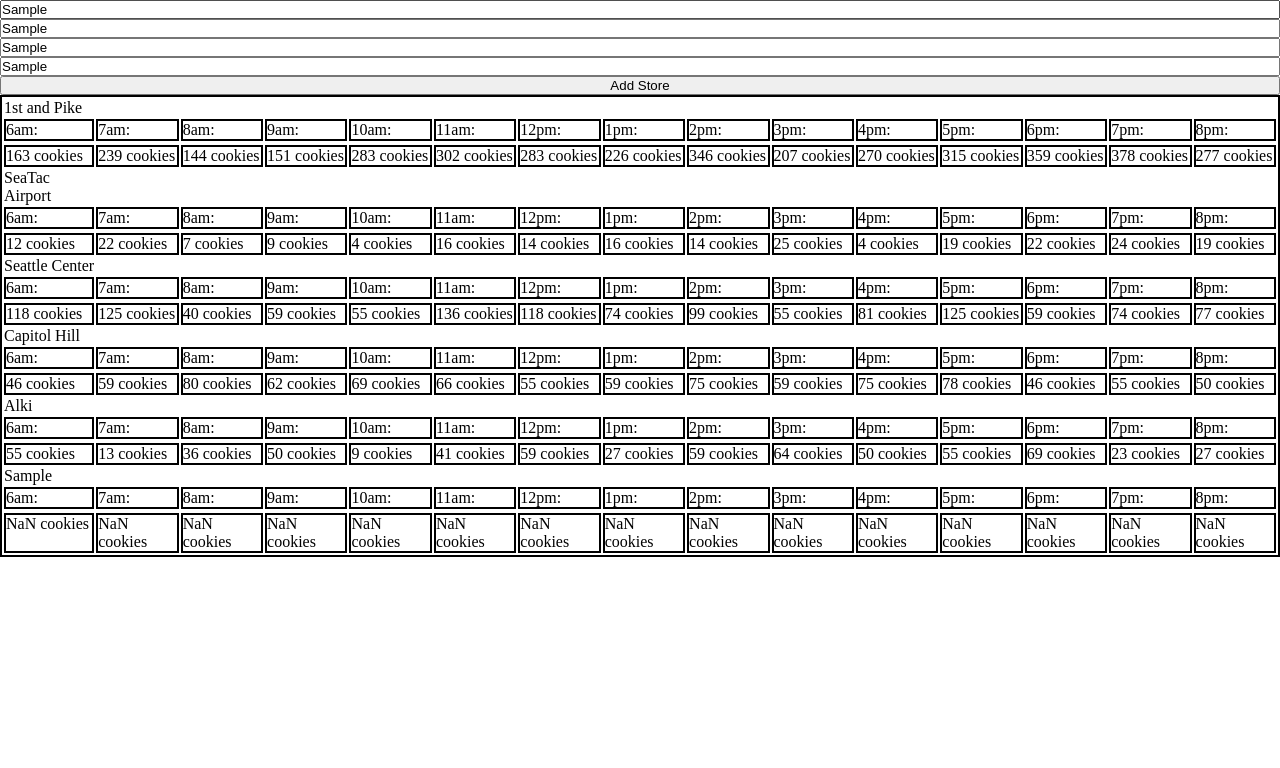
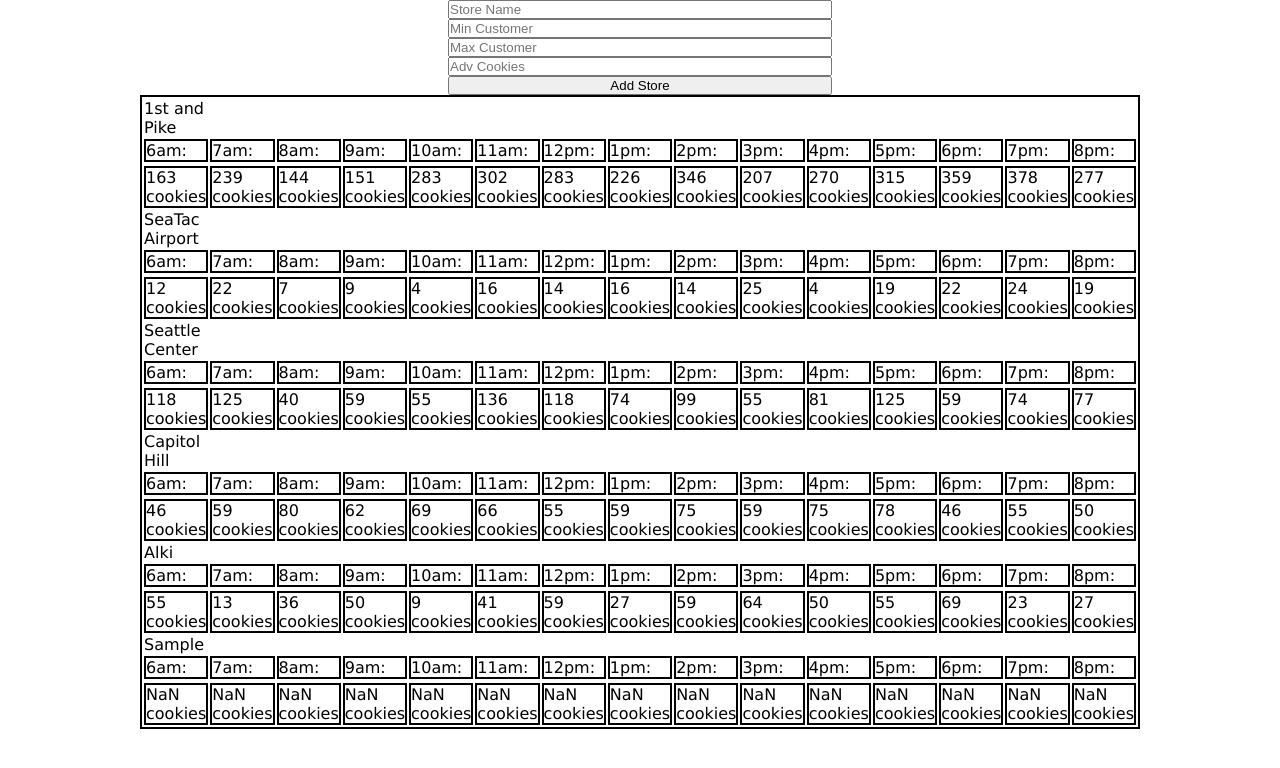
Before and after one commit to Xanture/cookie-stand, a plain HTML site: page sales.html in a window 1280 px wide. Both pictures are taken after typing "Sample", "Sample", "Sample", "Sample" into the empty fields and a click on the button "Add Store". Drawn offline with Linux system fonts and the light colour scheme.

Commit message:
Form reset working

```diff
--- a/app.js
+++ b/app.js
@@ -55,19 +55,9 @@ CookieStore.prototype.writetopage = function() {
     tablelocation.appendChild(tableStoreCookies);
   }
 };
-  // }
-// };
-// CookieStore.prototype.cookiedata = function() {
-//   var tablelocation = document.getElementById('cooltablebro');
-//   for (var c = 0; c < this.simCookies.length; c++) {
-//     storeLocTd = document.createElement('tr');
-//     storeLocTd.textContent = this.simCookies[c];
-//     tablelocation.appendChild(storeLocTd);
-//   }
-// };
+
 for (var p = 0; p < storeLocations.length; p++) {
   storeLocations[p].writetopage();
-  // storeLocations[p].cookiedata();
 }
 function handleProductCreateSubmit(event) {
   event.preventDefault();
@@ -82,6 +72,7 @@ function handleProductCreateSubmit(event) {
   storeLocations.push(newStore);
   newStore.randomCustomer();
   newStore.writetopage();
+  form.reset();
 }
 
 var createStore = document.getElementById('add-store');
--- a/sales.html
+++ b/sales.html
@@ -1,5 +1,5 @@
 <!DOCTYPE html>
-<html>
+<html id="store-page">
 <head>
 </head>
 <body>
--- a/style.css
+++ b/style.css
@@ -7,11 +7,9 @@
   box-sizing: border-box;
   width: 100%;
 }
-
 html, body {
   height: 100%;
 }
-
 #topfish {
   background-image: url(https://github.com/codefellows/seattle-201d21/raw/master/class-06-dom-objects-domain_modeling/lab/assets/salmon.png);
   background-repeat: no-repeat;
@@ -24,14 +22,12 @@ html, body {
   text-align: center;
   font-family: fantasy;
 }
-
 #leftbar {
   width: 20%;
   background-color: #D9C172;;
   height: 100%;
   float: left;
 }
-
 #mainbar {
   text-align: center;
   background-color: #D7AC78;
@@ -39,12 +35,16 @@ html, body {
   width: 80%;
   float: right;
 }
-#calc {
-  font-family: Verdana;
-}
 table, tr, td {
   border: 2px solid black;
+  font-family: verdana;
+  width: 70%;
+  margin: auto;
 }
 td, tr {
   width: auto;
 }
+#add-store {
+  width: 30%;
+  margin: auto;
+}
```
